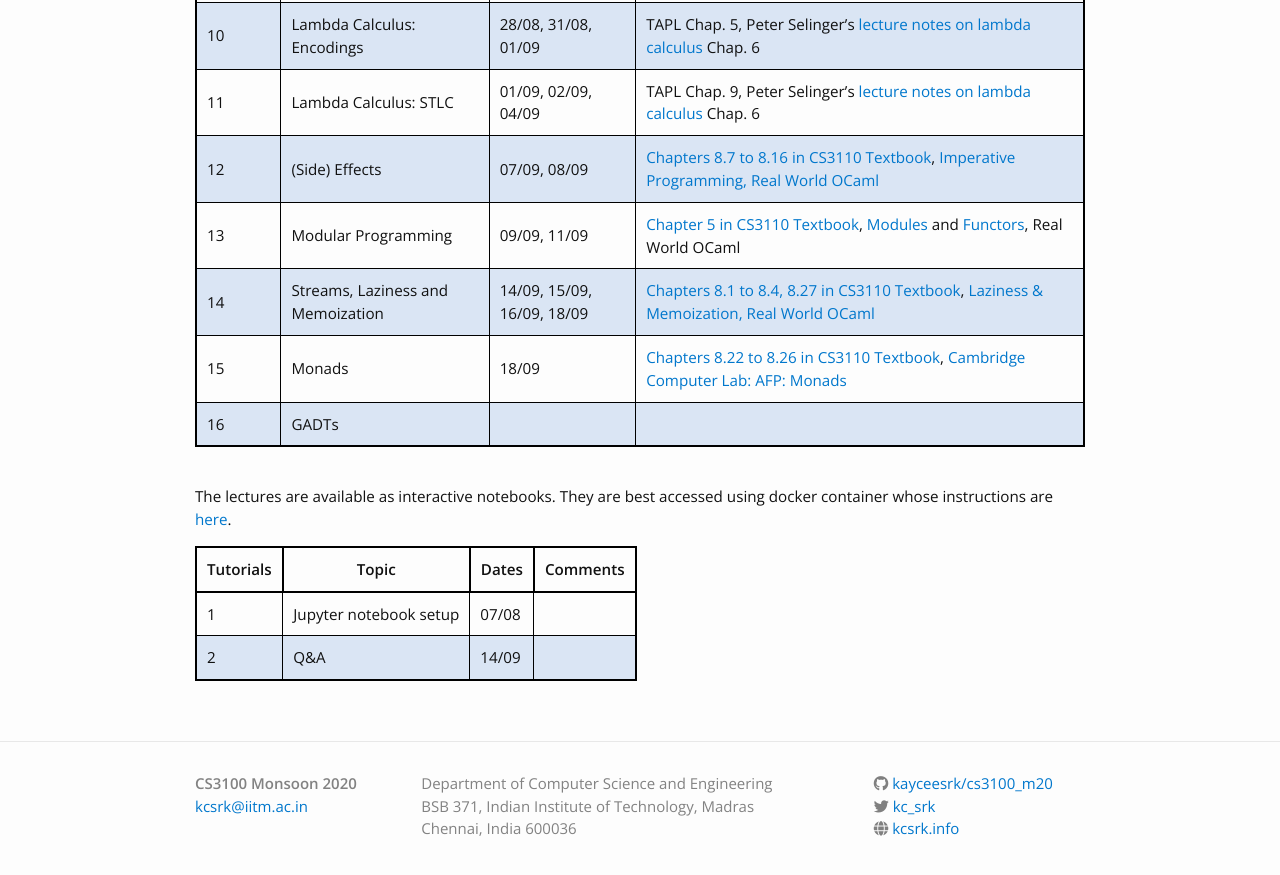
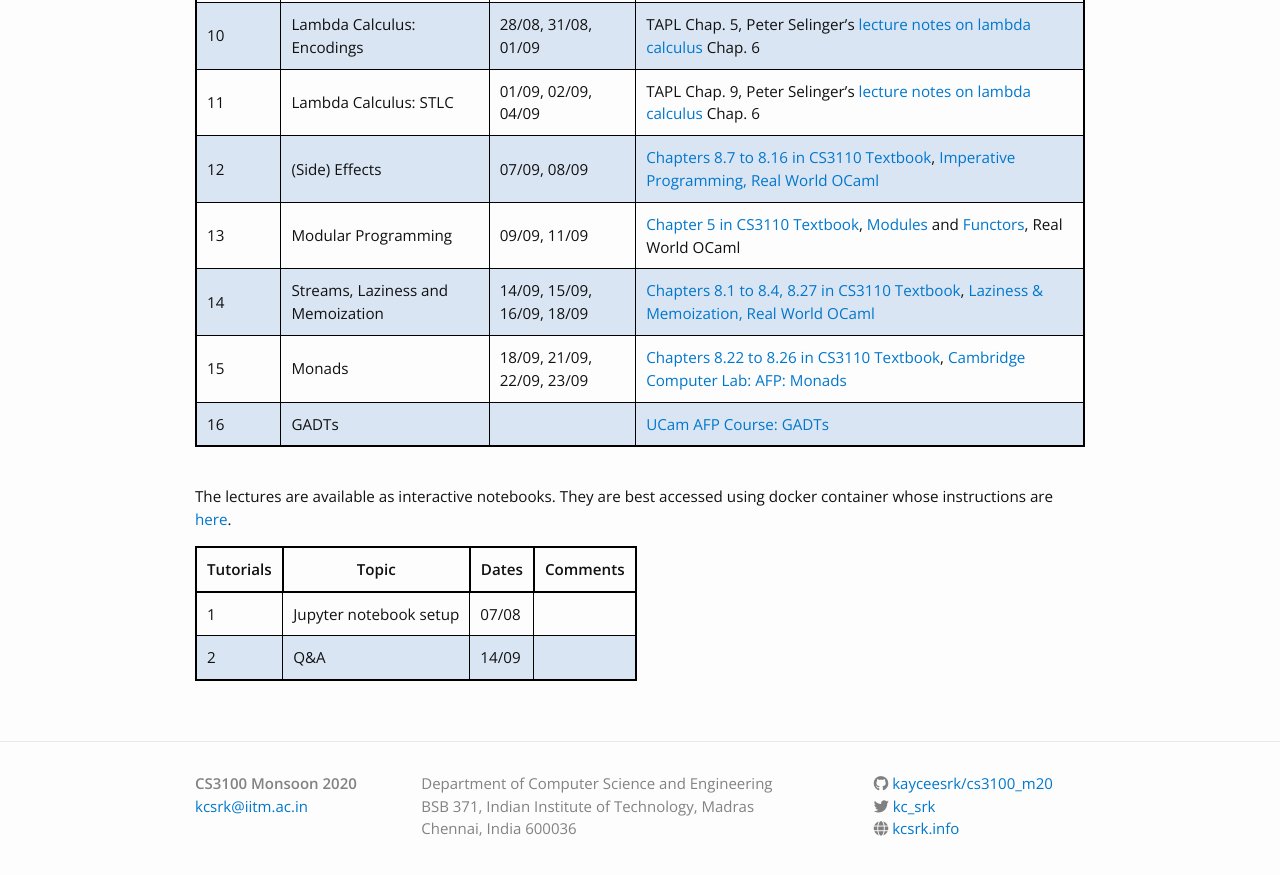
Before and after one commit to kayceesrk/cs3100_m20, a Jekyll site: the page built from schedule.md, in a window 1280 px wide and 900 px high, scrolled down 752 px. Shown: the top 875 px of the window. Built offline with Jekyll 4.4.1, drawn with Linux system fonts in a browser that asks for light colours; nearby versions of some CDN libraries.

Commit message:
Added GADTs

```diff
--- a/schedule.md
+++ b/schedule.md
@@ -20,8 +20,8 @@ permalink: /schedule/
 | 12| (Side) Effects | 07/09, 08/09 | [Chapters 8.7 to 8.16 in CS3110 Textbook](http://www.cs.cornell.edu/courses/cs3110/2019sp/textbook/ads/mutability.html), [Imperative Programming, Real World OCaml](https://dev.realworldocaml.org/imperative-programming.html) |
 | 13| Modular Programming | 09/09, 11/09 |  [Chapter 5 in CS3110 Textbook](https://www.cs.cornell.edu/courses/cs3110/2019sp/textbook/modules/intro.html), [Modules](https://dev.realworldocaml.org/files-modules-and-programs.html) and [Functors](https://dev.realworldocaml.org/functors.html), Real World OCaml |
 | 14| Streams, Laziness and Memoization | 14/09, 15/09, 16/09, 18/09 | [Chapters 8.1 to 8.4, 8.27 in CS3110 Textbook](https://www.cs.cornell.edu/courses/cs3110/2019sp/textbook/ads/infinite.html), [Laziness & Memoization, Real World OCaml](https://dev.realworldocaml.org/imperative-programming.html#scrollNav-5) |
-| 15| Monads | 18/09 | [Chapters 8.22 to 8.26  in CS3110 Textbook](https://www.cs.cornell.edu/courses/cs3110/2019sp/textbook/ads/monads.html), [Cambridge Computer Lab: AFP: Monads](https://www.cl.cam.ac.uk/teaching/1516/L28/monads-etc.pdf) |
-| 16| GADTs | | |
+| 15| Monads | 18/09, 21/09, 22/09, 23/09 | [Chapters 8.22 to 8.26  in CS3110 Textbook](https://www.cs.cornell.edu/courses/cs3110/2019sp/textbook/ads/monads.html), [Cambridge Computer Lab: AFP: Monads](https://www.cl.cam.ac.uk/teaching/1516/L28/monads-etc.pdf) |
+| 16| GADTs | | [UCam AFP Course: GADTs](https://www.cl.cam.ac.uk/teaching/1415/L28/gadts.pdf) |
 
 <br/>
 
```
